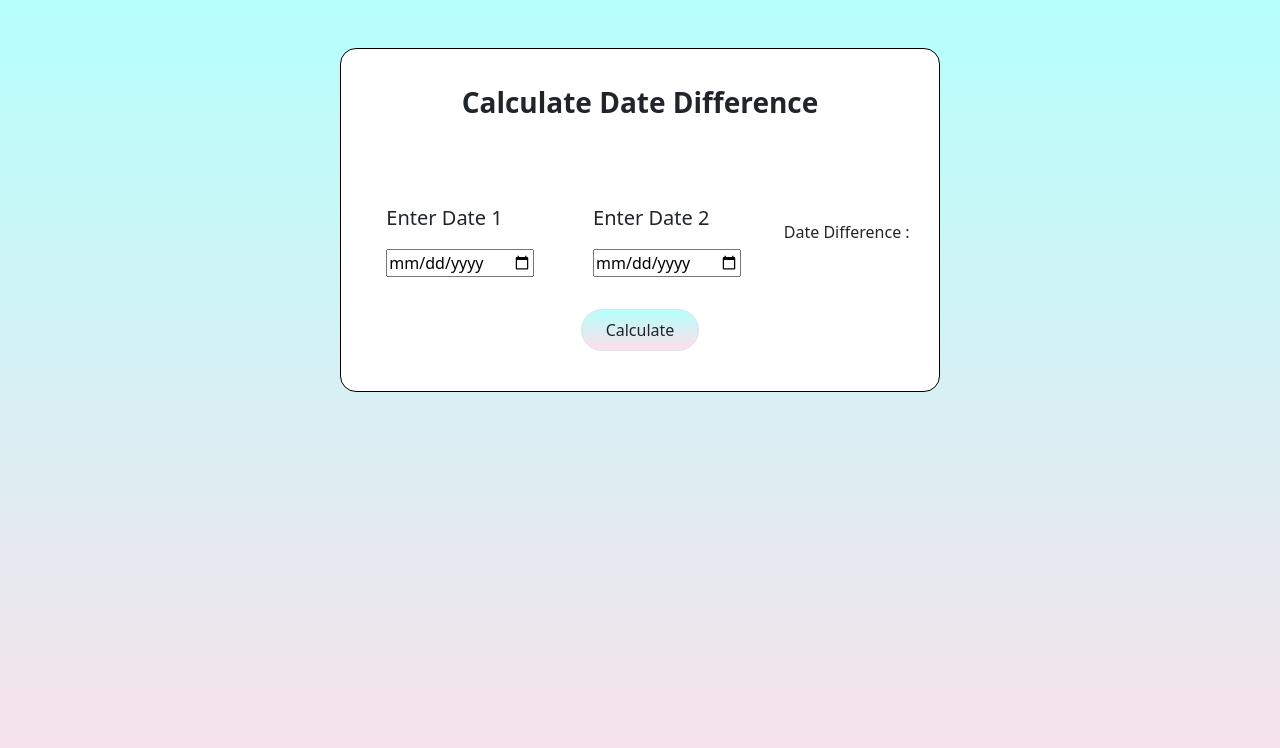
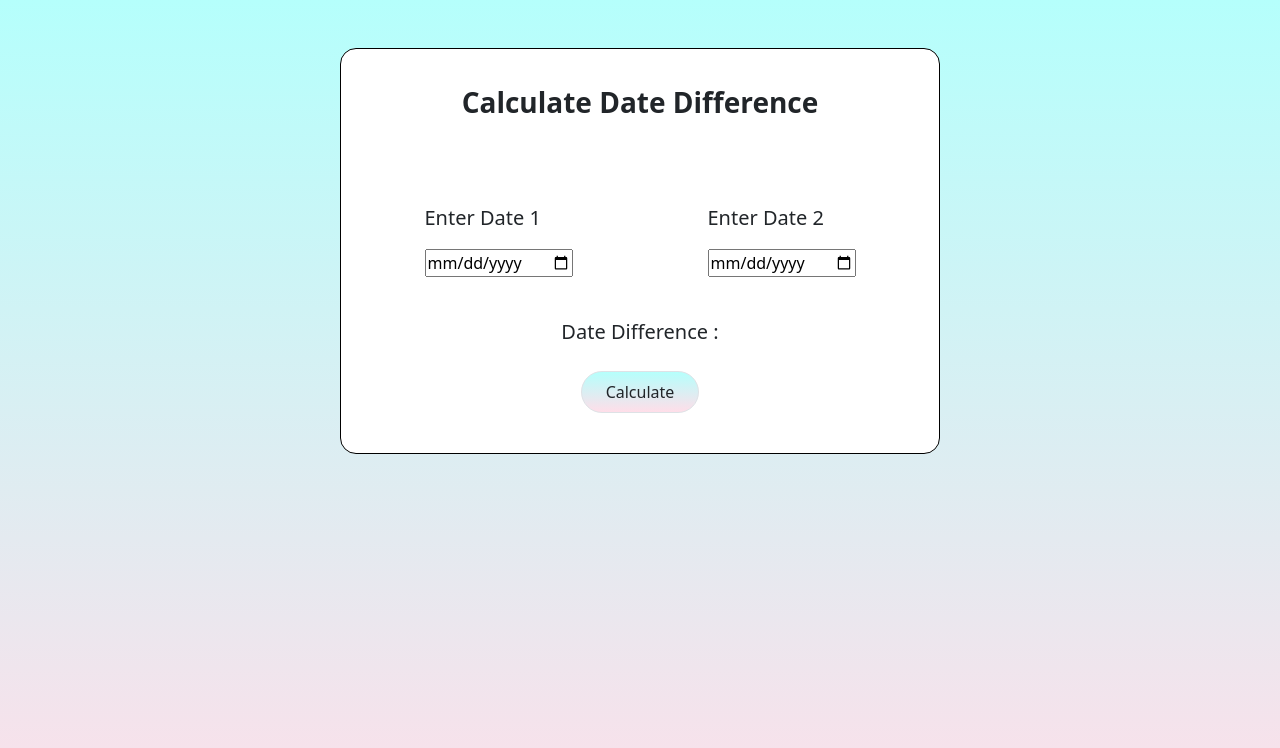
Before and after one commit to sahilPatil20/2-dates-diffr-js, a plain HTML site: page index.html in a window 1280 px wide. Drawn offline with nearby package versions, Linux system fonts and the light colour scheme.

Commit message:
changes made in design

```diff
--- a/index.html
+++ b/index.html
@@ -20,8 +20,8 @@
                 <label for="date2" class="fs-5 fw-medium mb-3">Enter Date 2</label> <br>
                 <input type="date" id="date2">
             </div>
-            <p id="result">Date Difference : </p>
         </div>
+        <p class="text-center my-4 fs-5 fw-samll" id="result">Date Difference : </p>
         <button type="button" class="btn d-block mx-auto border rounded-pill mt-3 mb-4 py-2 px-4 fs-6 fw-medium">Calculate</button>
     </div>
 
```
